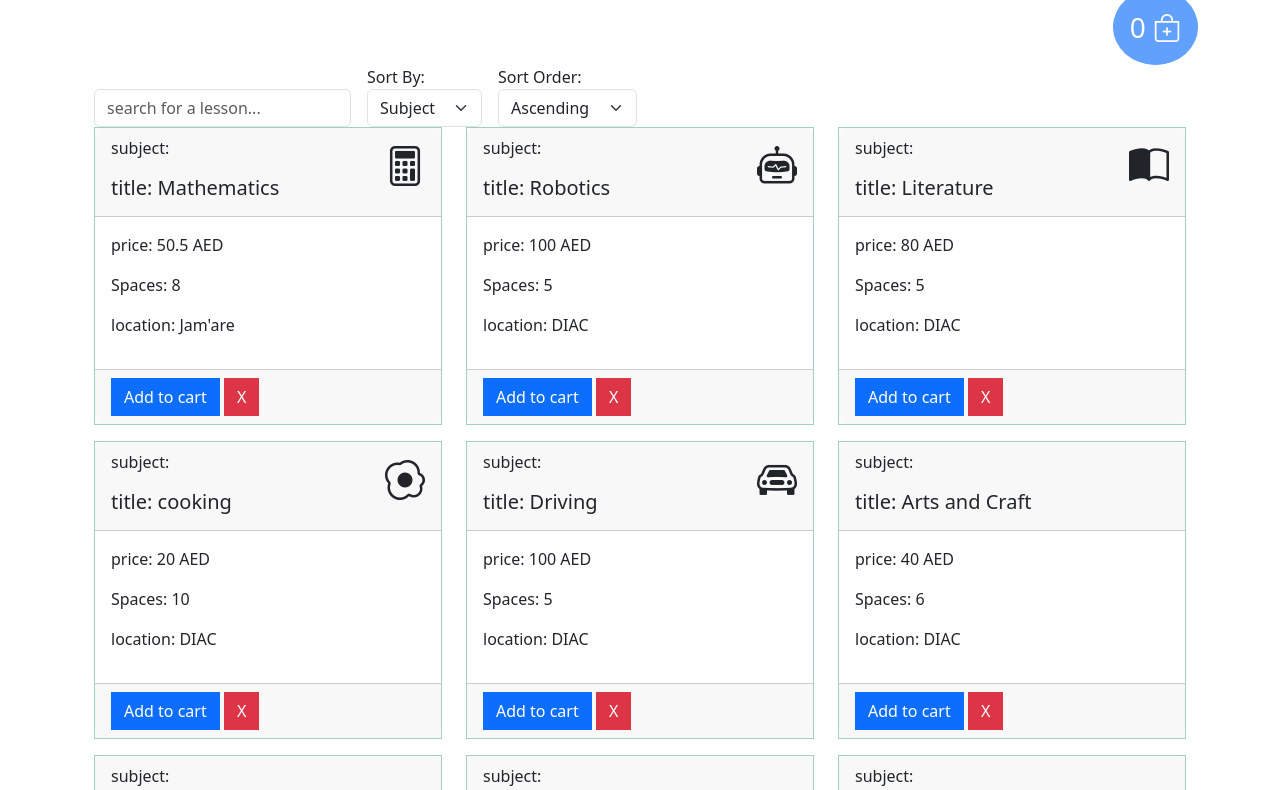
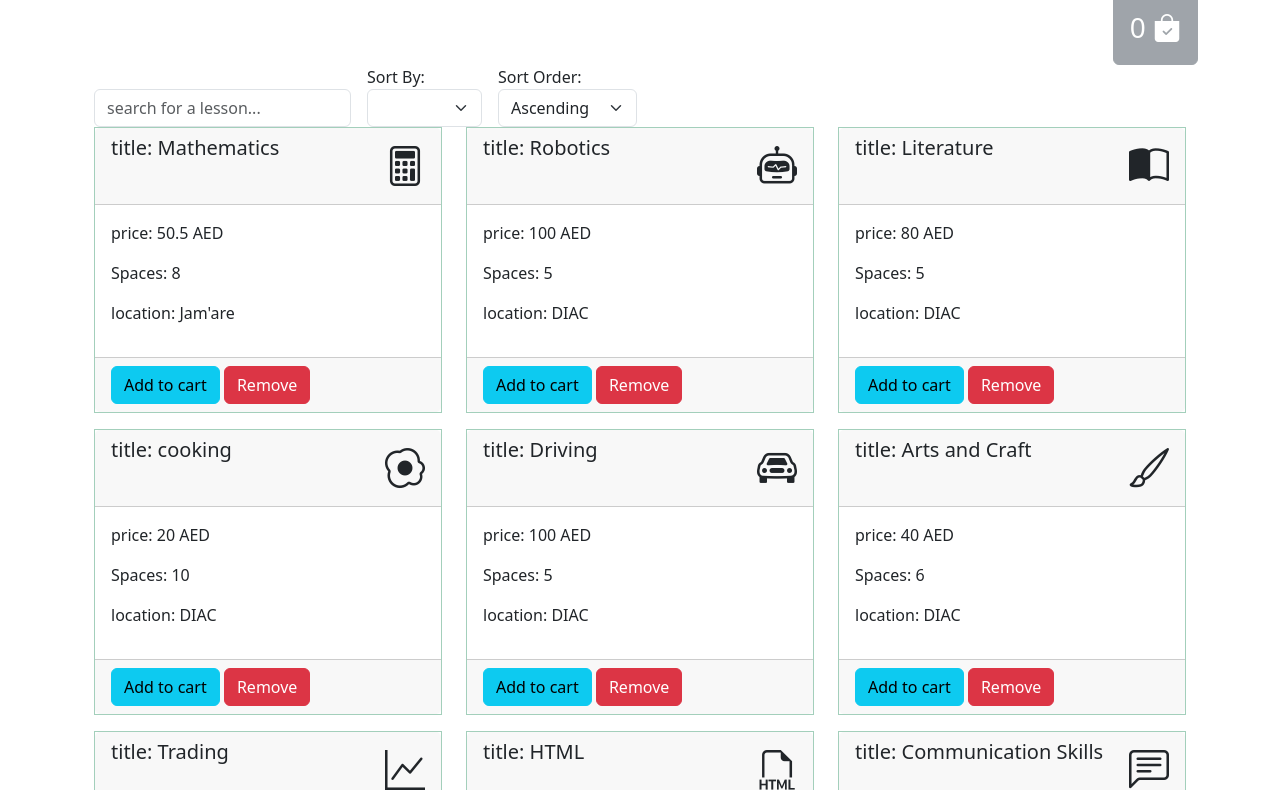
Before and after one commit to abdubash04/AbdulrahmanBashir_CST3145, a plain HTML site: page index.html in a window 1280 px wide. Shown: the part 67-857 px from the top of the page. Drawn offline with nearby package versions, Linux system fonts and the light colour scheme.

Commit message:
Finishing touches

```diff
--- a/index.html
+++ b/index.html
@@ -1,5 +1,6 @@
 <!DOCTYPE html>
 <html lang="en">
+
 <head>
     <meta charset="UTF-8">
     <meta name="viewport" content="width=device-width, initial-scale=1.0">
@@ -10,14 +11,15 @@
     <script src="courses.js"></script>
     <link rel="stylesheet" href="css/bootstrap.css">
 </head>
+
 <body>
     <main id="app">
         <div class="container mb-3">
             <h1 class="text-center">A1 Lessons</h1>
 
             <div class="d-flex">
-				<button class="btn btn-primary fs-3 p-3 rounded-circle ms-auto " v-on:click="showCheckOut"
-					:disabled="!cartSize > 0">{{cartSize}} <i class="bi bi-bag-plus"></i></button>
+                <button class="btn btn-secondary fs-3 p-3  ms-auto " v-on:click="showCheckOut"
+                    :disabled="!cartSize > 0">{{cartSize}} <i class="bi bi-bag-check-fill"></i></button>
             </div>
 
             <div class="container" v-if="showProduct">
@@ -33,13 +35,12 @@
                         <label for="sortAttribute">Sort By:</label>
                         <select v-model="sortAttribute" class="form-select">
                             <option value="title">Title</option>
-							<option value="subject">Subject</option>
+                            <!-- <option value="subject">Subject</option> -->
                             <option value="location">Location</option>
                             <option value="price">Price</option>
                             <option value="spaces">Spaces</option>
                         </select>
                     </div>
-
         <div>
                 <label for="sortOrder">Sort Order:</label>
                 <select v-model="sortOrder" class="form-select">
@@ -50,13 +51,12 @@
 
                 </div>
 
-
            <div class="row">
             <div class="col-sm-4" v-for="product in sortLessons">
             <div class="card mb-3 rounded-0 border border-success-subtle">
             <div class="card-header d-flex">
             <div>
-									<p>subject: {{product.subject}}</p>
+
             <h5>title: {{product.title}}</h5>
             </div>
                 <i :class="product.icon" class="fs-1 ms-auto"></i>
@@ -67,12 +67,12 @@
                         <p>location: {{product.location}}</p>
                 </div>
                     <div class="card-footer">
-								<!-- add to cart button -->
-								<button class="btn btn-primary rounded-0" v-on:click='addToCart(product)'
+
+                            <button class="btn btn-info rounded " v-on:click='addToCart(product)'
                             :disabled="product.spaces === 0">Add to
                             cart</button>
                             <!-- remove from cart button -->
-								<button class="btn btn-danger rounded-0" v-on:click='removeProduct(product)'>X</button>
+                            <button class="btn btn-danger rounded" v-on:click='removeProduct(product)'>Remove</button>
                             </div>
                         </div>
                     </div>
@@ -117,12 +117,11 @@
                 <div class="mb-3">
                 <label for="phone" class="form-label">Phone Number</label>
                 <input type="tel" v-model="phonenumber" class="form-control"
-														id="phone" name="phone" placeholder="Enter your phone number"
-														required>
+                id="phone" name="phone" placeholder="Enter your phone number"required>
                 </div>
-												<button type="submit" class="btn btn-primary"
+                    <button type="submit" class="btn btn-info"
                             :disabled="!validateUserCredentials"
-													onclick="alert('Order completed!')">Submit</button>
+                            onclick="alert('Order Submitted!')">Submit</button>
                        </form>
                              </div>
                                 </div>
@@ -198,7 +197,7 @@
 
                 },
                 // check for spaces
-				// you cannot add a course more the number of space capacity it has.
+                // A module cannot be added more the number of space capacity it has.
                 checkItemCount(id) {
                     itemCount = 0;
                     for (i = 0; i < this.cart.length; i++) {
@@ -218,7 +217,7 @@
             },
             // computed values object
             computed: {
-				// this method search the database(product.js) for
+                // this method search the database(modules.js) for
                 searchLessons() {
                     const searchTerm = this.searchTerm.toLowerCase();
                     return this.lessons.filter(lesson =>
@@ -259,4 +258,5 @@
 
     </script>
 </body>
+
 </html>
--- a/modules.js
+++ b/modules.js
@@ -50,7 +50,7 @@ let modules = [
         title: "Arts and Craft",
         price: 40,
         location: "DIAC",
-        Icon: "bi bi-brush",
+        icon: "bi bi-brush",
         spaces: 6
 
     },
@@ -60,7 +60,7 @@ let modules = [
         title: "Trading",
         price: 120,
         location: "DIAC",
-        Icon: "bi bi-graph-up",
+        icon: "bi bi-graph-up",
         spaces: 10
     },
 
@@ -69,7 +69,7 @@ let modules = [
         title: "HTML",
         price: 20,
         location: "DIAC",
-        Icon: "bi bi-filetype-html",
+        icon: "bi bi-filetype-html",
         spaces: 8
     },
 
@@ -78,7 +78,7 @@ let modules = [
         title: "Communication Skills",
         price: 50,
         location: "Online",
-        Icon: "bi bi-chat-left-text",
+        icon: "bi bi-chat-left-text",
         spaces: 5
     },
 
@@ -87,7 +87,7 @@ let modules = [
         title: "sports Drills",
         price: 20,
        location: "DIAC Park",
-        Icon: "bi bi-cone-striped",
+        icon: "bi bi-cone-striped",
         spaces: 10
     },
 ]
```
Lines whose indentation alone changed are shown as unchanged.
